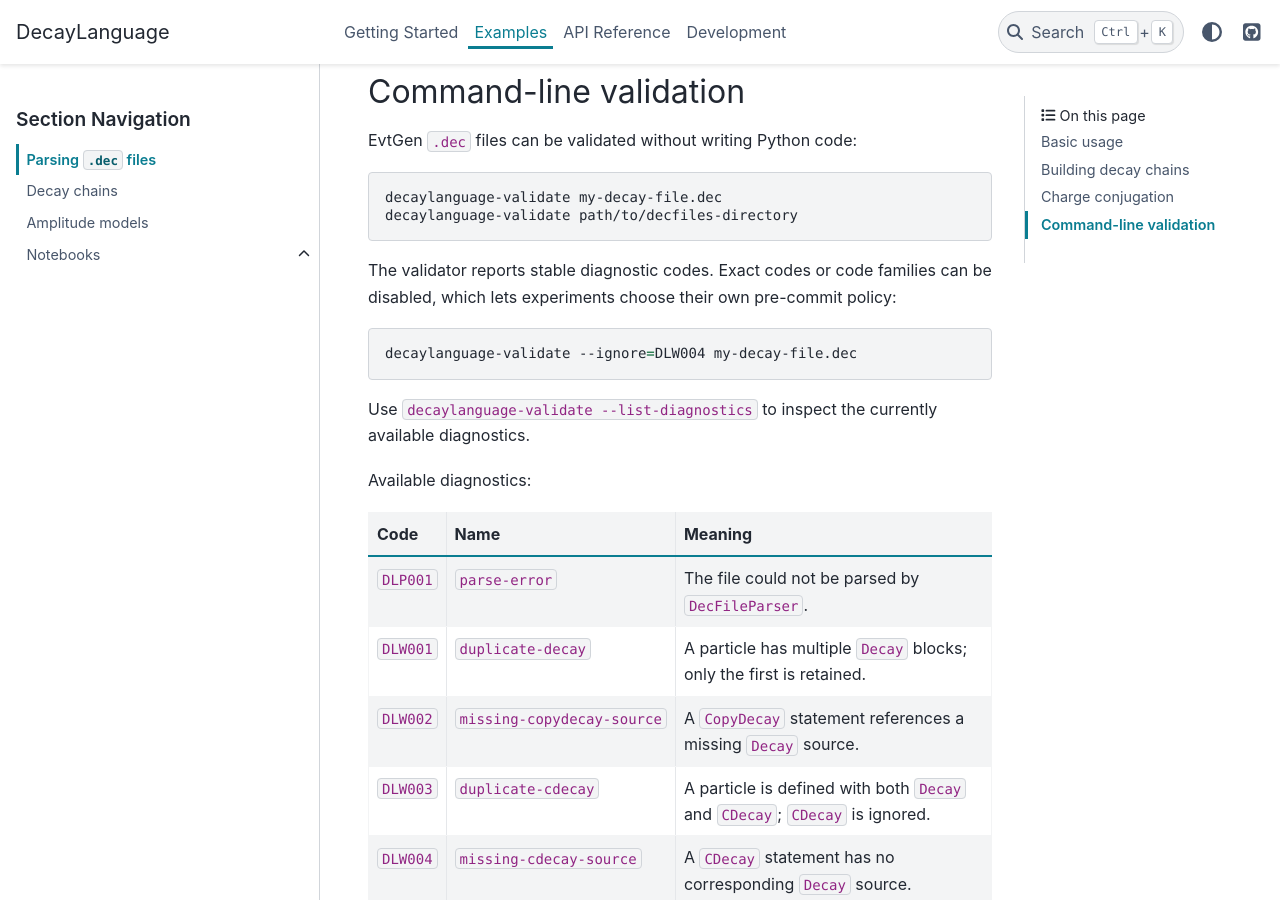
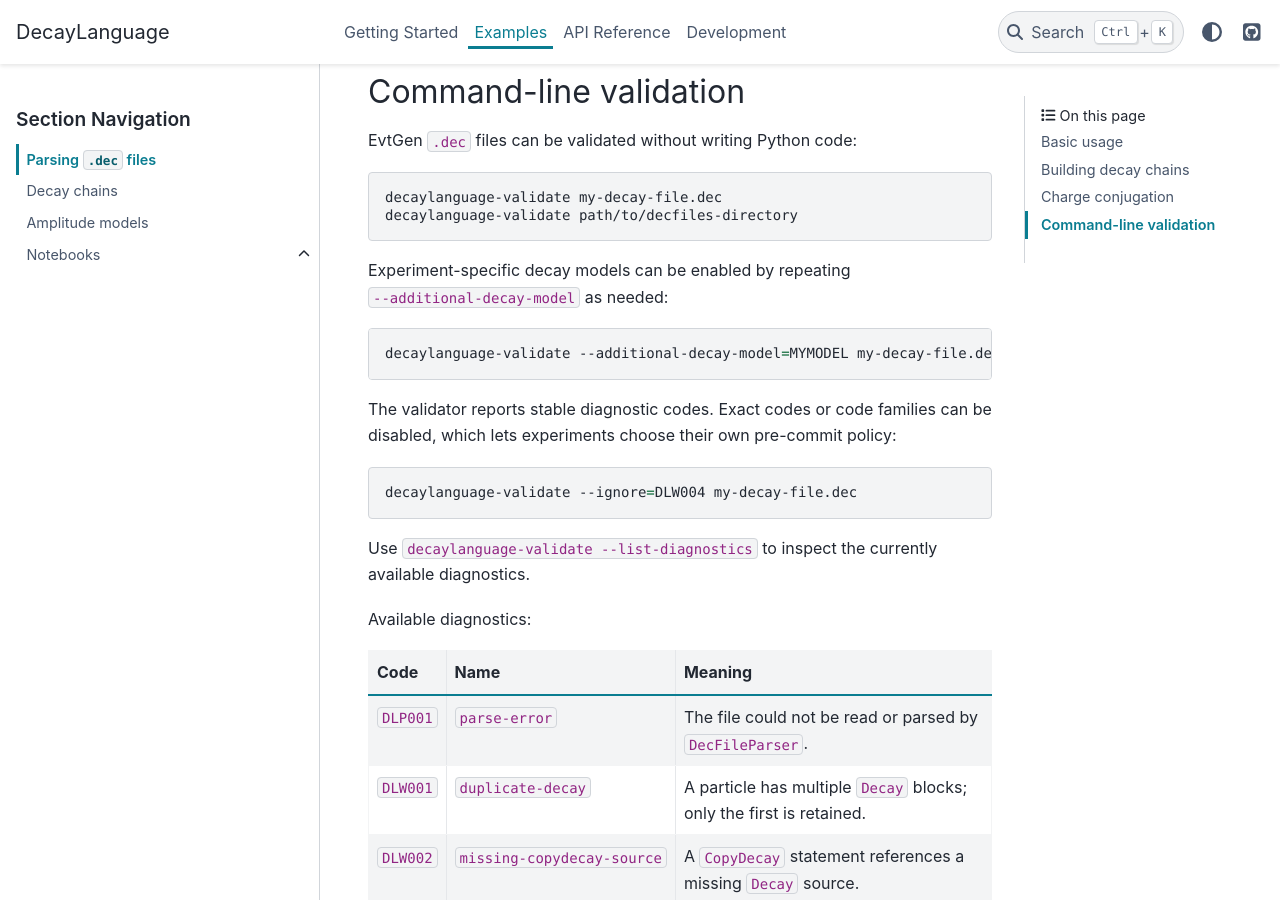
Before and after one commit to scikit-hep/decaylanguage, a Sphinx documentation site: the page built from docs/examples/decfile_parsing.rst, in a window 1280 px wide and 900 px high, scrolled down 978 px. Built offline with Sphinx 7.4.7 and the PyData theme 0.15.4, drawn with Linux system fonts in a browser that asks for light colours; pages that are not in the unit, such as notebooks, are missing from menus.

Commit message:
Update decay validator documentation

```diff
--- a/docs/examples/decfile_parsing.rst
+++ b/docs/examples/decfile_parsing.rst
@@ -54,6 +54,13 @@ EvtGen ``.dec`` files can be validated without writing Python code:
    decaylanguage-validate my-decay-file.dec
    decaylanguage-validate path/to/decfiles-directory
 
+Experiment-specific decay models can be enabled by repeating
+``--additional-decay-model`` as needed:
+
+.. code-block:: bash
+
+   decaylanguage-validate --additional-decay-model=MYMODEL my-decay-file.dec
+
 The validator reports stable diagnostic codes. Exact codes or code families can
 be disabled, which lets experiments choose their own pre-commit policy:
 
@@ -74,7 +81,7 @@ Available diagnostics:
      - Meaning
    * - ``DLP001``
      - ``parse-error``
-     - The file could not be parsed by ``DecFileParser``.
+     - The file could not be read or parsed by ``DecFileParser``.
    * - ``DLW001``
      - ``duplicate-decay``
      - A particle has multiple ``Decay`` blocks; only the first is retained.
@@ -106,7 +113,7 @@ errors include the source location and a pointer:
    DecayLanguage: 1 diagnostic(s) in 1 file(s)
    tests/data/broken.dec:13:68: DLP001 parse-error: UnexpectedToken: Unexpected token Token('SIGNED_NUMBER', '2') at line 13, column 68.
           13: 0.000044342 Upsilon pi0     pi0                             VVPIPI;2 #[Reconstructed PDG2011]
-                                                                                ^
+                                                                                 ^
    summary: DLP001=1
 
 Parser warnings are reported more compactly:
```
Also changed, not shown: CHANGELOG.md (+9 -2 lines), README.md (+9 -2 lines), 1 other file.
